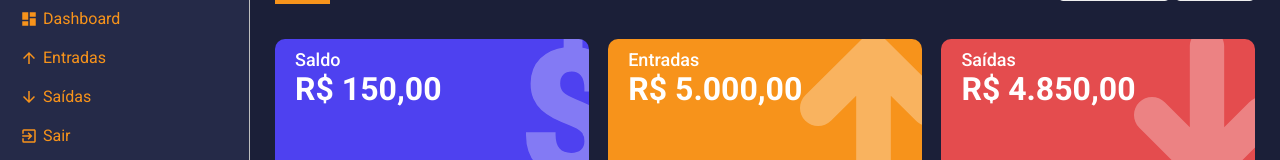
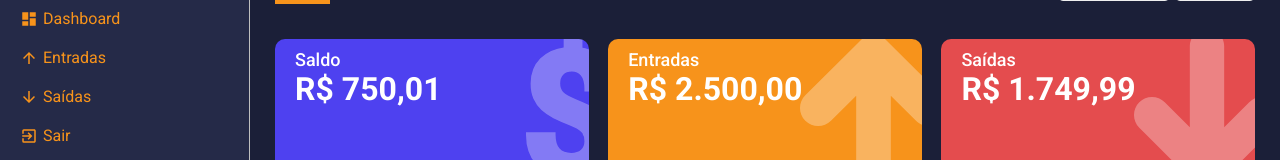
Before and after one commit to FihCapua/my-dashboard, a React (Create React App) app: page /dashboard in a window 1280 px wide. Shown: the part 121-281 px from the top of the page. Built offline with nearby package versions, Linux system fonts and the light colour scheme.

Commit message:
(feat) applied dynamic information to financial cards

```diff
--- a/src/pages/Dashboard/index.tsx
+++ b/src/pages/Dashboard/index.tsx
@@ -8,6 +8,7 @@
 
 import { Container, Content } from './styles';
 import happyImg from '../../assets/happy.svg';
+import grinningImg from '../../assets/grinning.svg';
 import sadImg from '../../assets/sad.svg';
 import WalletBox from '../../components/WalletBox';
 import MessageBox from '../../components/MessageBox';
@@ -49,6 +50,77 @@
         });
     }, []);
 
+    const totalExpenses = useMemo(() => {
+        let total = 0;
+
+        expenses.forEach((item) => {
+            const date = new Date(item.date);
+            const month = date.getMonth() + 1;
+            const year = date.getUTCFullYear();
+
+            if (month === monthSelected && year === yearSelected) {
+                try {
+                    total += Number(item.amount);
+                } catch {
+                    throw new Error('Invalid amount. Amount must be a number');
+                }
+            }
+        });
+
+        return total;
+    }, [monthSelected, yearSelected]);
+
+    const totalGains = useMemo(() => {
+        let total = 0;
+
+        gains.forEach((item) => {
+            const date = new Date(item.date);
+            const month = date.getMonth() + 1;
+            const year = date.getUTCFullYear();
+
+            if (month === monthSelected && year === yearSelected) {
+                try {
+                    total += Number(item.amount);
+                } catch {
+                    throw new Error('Invalid amount. Amount must be a number');
+                }
+            }
+        });
+
+        return total;
+    }, [monthSelected, yearSelected]);
+
+    const totalBalance = useMemo(() => {
+        return totalGains - totalExpenses;
+    }, [totalGains, totalExpenses]);
+
+    const message = useMemo(() => {
+        if (totalBalance < 0) {
+            return {
+                title: 'Que triste',
+                description: 'Neste mês, você gastou mais do que deveria',
+                footerText:
+                    'Verifique seus gastos e tente cortar alguns gastos desnecessários',
+                icon: sadImg,
+            };
+        } else if (totalBalance === 0) {
+            return {
+                title: 'Ufaaa',
+                description: 'Neste mês, você gastou exatamente o que ganhou',
+                footerText:
+                    'Tenha cuidado. No próximo mês tente poupar o seu dinheiro',
+                icon: grinningImg,
+            };
+        } else {
+            return {
+                title: 'Muito bem!',
+                description: 'Sua carteira está positiva!',
+                footerText: 'Continue assim. Considere investir seu saldo',
+                icon: happyImg,
+            };
+        }
+    }, [totalBalance]);
+
     const handleMonthSelected = (month: string) => {
         try {
             const parseMonth = Number(month);
@@ -88,14 +160,14 @@
                 <WalletBox
                     title="Saldo"
                     color="#4E41F0"
-                    amount={150.0}
+                    amount={totalBalance}
                     footerlabel="atualizado com base nas entradas e saídas"
                     icon="dollar"
                 />
 
                 <WalletBox
                     title="Entradas"
-                    amount={5000.0}
+                    amount={totalGains}
                     color="#F7931B"
                     footerlabel="atualizado com base nas entradas e saídas"
                     icon="arrowUp"
@@ -104,16 +176,16 @@
                 <WalletBox
                     title="Saídas"
                     color="#E44C4E"
-                    amount={4850.0}
+                    amount={totalExpenses}
                     footerlabel="atualizado com base nas entradas e saídas"
                     icon="arrowDown"
                 />
 
                 <MessageBox
-                    title="Muito bem!"
-                    description="Sua carteira está positiva!"
-                    footerText="Continue assim. Considere investir seu saldo"
-                    icon={happyImg}
+                    title={message.title}
+                    description={message.description}
+                    footerText={message.footerText}
+                    icon={message.icon}
                 />
             </Content>
         </Container>
```
Also changed, not shown: src/assets/grinning.svg (added).
